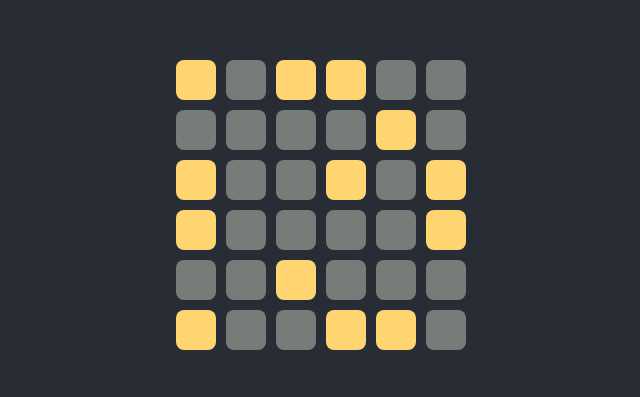
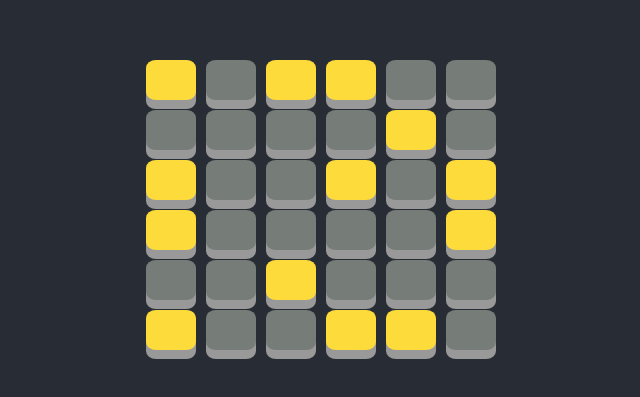
Before and after one commit to scriptkid23/NAL_react-native-skeleton, a React (Create React App) app in the folder client/: page / in a window 1280 px wide. Shown: the part 195-592 px from the top of the page, without its empty margins (319-959 px from the left). Built offline with nearby package versions, Linux system fonts and the light colour scheme.

Commit message:
update style

```diff
--- a/client/package.json
+++ b/client/package.json
@@ -9,6 +9,7 @@
     "lottie-react-web": "^2.2.2",
     "react": "^16.13.1",
     "react-awesome-button": "^6.5.1",
+    "react-card-flip": "^1.0.11",
     "react-dom": "^16.13.1",
     "react-scripts": "3.4.3",
     "styled-components": "^5.2.0"
--- a/client/src/App.css
+++ b/client/src/App.css
@@ -40,3 +40,23 @@
     transform: rotate(360deg);
   }
 }
+.button {
+  padding: 15px 25px;
+  font-size: 24px;
+  text-align: center;
+  cursor: pointer;
+  outline: none;
+  color: #fff;
+  background-color: #a4b494;
+  border: none;
+  border-radius: 15px;
+  box-shadow: 0 9px #999;
+}
+
+.button:hover {background-color: #a4b494}
+
+.button:active {
+  background-color: #a4b494;
+  box-shadow: 0 5px #666;
+  transform: translateY(4px);
+}
--- a/client/src/Round.js
+++ b/client/src/Round.js
@@ -2,9 +2,10 @@ import React from 'react';
 import{Block,Container} from './styled'
 import Lottie from 'lottie-react-web'
 import success from './success.json';
-
+import ReactCardFlip from 'react-card-flip';
 export default (props) => {
     const [challenge,setChallenge] = React.useState(props.challenge)
+    const [flipped,setFlipped] = React.useState(false);
     const [win, setWin] = React.useState(false);
     const n = challenge.length;
     const m = challenge[0].length;
@@ -21,6 +22,7 @@ export default (props) => {
     }
     const handleBlock = (row,col) =>{
       challenge[row][col] = !challenge[row][col]
+      setFlipped(!flipped)
         if(row > 0 && row < n - 1&& col > 0 && col < m - 1){
             challenge[row][col - 1] = !challenge[row][col - 1]
             challenge[row][col + 1] = !challenge[row][col + 1]
@@ -72,7 +74,7 @@ export default (props) => {
 
         return value.map((state,col)=> {
             return(
-                <Block key={col} value={state} onClick={()=>handleBlock(row,col)}/>
+                <Block className="button" key={col} value={state} onClick={()=>handleBlock(row,col)}/>
             )
         })
     }
--- a/client/src/styled.js
+++ b/client/src/styled.js
@@ -1,7 +1,7 @@
 import Styled from 'styled-components'
 
 const Block = Styled.button`
-  background : ${props => !props.value ? `#767c77` : `#ffd571`};
+  background : ${props => !props.value ? `#767c77` : `#fddb3a`};
   border : none;
   border-radius: 20%;
   width : 2.5rem;
```
Also changed, not shown: 1 other file (tests, documents, lock files or other folders).
